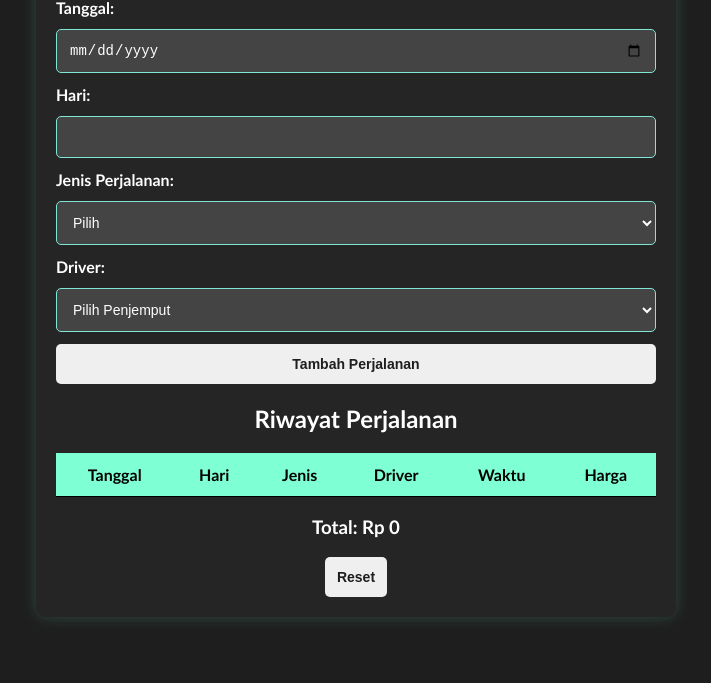
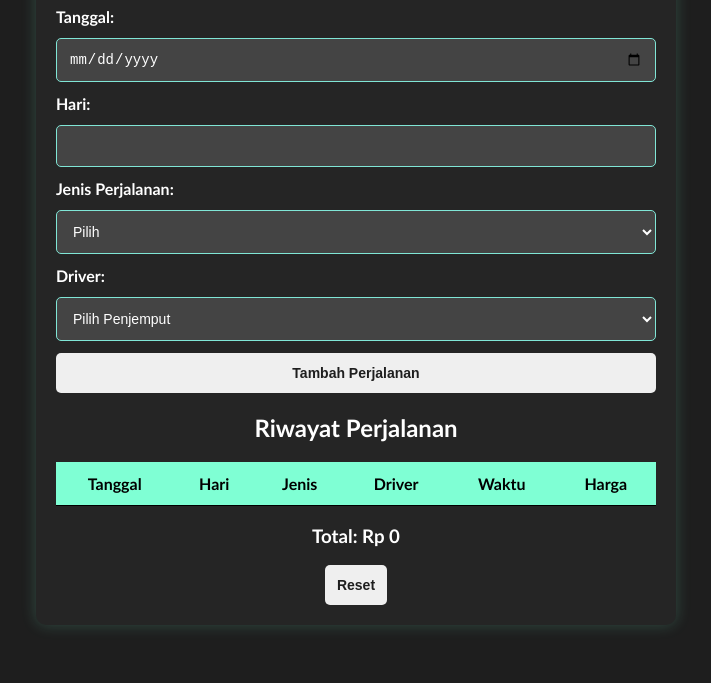
Before and after one commit to childven/ojol-trip, a plain HTML site: page index.html in a window 1280 px wide. Shown: the part 134-817 px from the top of the page, without its empty margins (284-995 px from the left). Drawn offline with Linux system fonts and the light colour scheme.

Commit message:
style.css

```diff
--- a/style.css
+++ b/style.css
@@ -1,13 +1,10 @@
 body {
     background-color: #1e1e1e;
-    font-family:'Trebuchet MS', 'Lucida Sans Unicode', 'Lucida Grande', 'Lucida Sans', Arial, sans-serif;
+    font-family: 'Trebuchet MS', sans-serif;
     color: #ffffff;
-    display: flex;
-    justify-content: center;
-    align-items: center;
-    height: 100vh;
-    flex-direction: column;
+    display: block; /* Biar tinggi halaman bebas */
     margin: 0;
+    padding: 20px;
 }
 
 .container {
@@ -17,7 +14,9 @@ body {
     padding: 20px;
     border-radius: 10px;
     box-shadow: 0 0 15px rgba(127, 255, 212, 0.2);
+    margin: 0 auto; /* Tengahin kontainer */
 }
+
 
 h1, h2, h3 {
     text-align: center;
```
